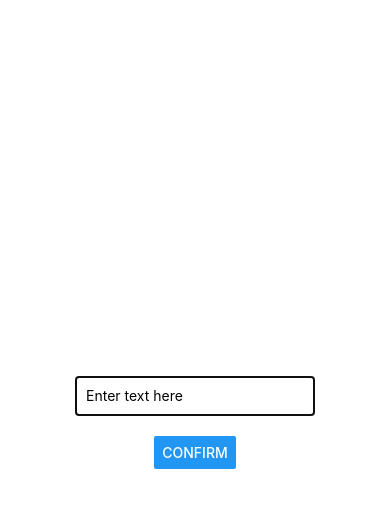
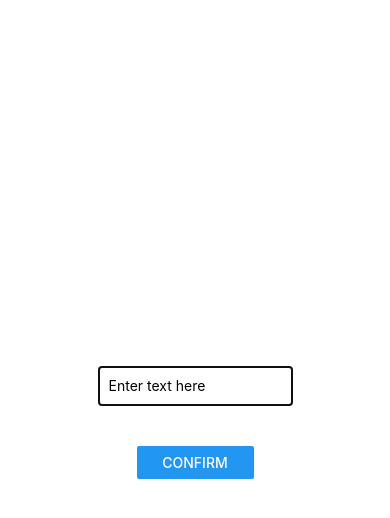
Before and after one commit to edwardzhang415-163/CS5520-Mobile-Application-Project, a React Native app in the folder Trailer/: screen / in a window 390 px wide. Both pictures are taken after a click on the button "ADD A GOAL". Shown: the top 518 px of the page. Built offline with nearby package versions, Linux system fonts and the light colour scheme.

Commit message:
Refactor App.js layout and enhance Header and Input components with styling improvements

```diff
--- a/Trailer/App.js
+++ b/Trailer/App.js
@@ -18,9 +18,11 @@ export default function App() {
   return (
     <View style={styles.container}>
       <Header appName={appName} />
-      <Button title="Add a goal" onPress={() => setModalVisible(true)} />
+      <Text>{confirmedText}</Text>
+      <View style={{idth: '30%', marginTop: 20,}}>
+        <Button title="Add a goal" onPress={() => setModalVisible(true)} />
+      </View>
       <Input onChangeText={setInputText} autoFocus={true} onConfirm={handleInputData} visible={modalVisible} />
-      <Text>{confirmedText}</Text>
       <Text>Welcome to {appName}</Text>
       <StatusBar style="auto" />
     </View>
--- a/Trailer/components/Header.js
+++ b/Trailer/components/Header.js
@@ -1,12 +1,21 @@
 import React from 'react';
+import { StyleSheet } from 'react-native';
 import { View, Text } from 'react-native';
 
 const Header = (props) => {
   return (
     <View>
-      <Text>{props.appName}</Text>
+      <Text style={style.textStyle}>{props.appName}</Text>
     </View>
   );
 };
 
 export default Header;
+
+const style = StyleSheet.create({
+  textStyle: {
+    borderColor: 'purple',
+    borderWidth: 2,
+    padding: 10,
+  }
+})
--- a/Trailer/components/Input.js
+++ b/Trailer/components/Input.js
@@ -47,7 +47,9 @@ const Input = ({ onChangeText, autoFocus, onConfirm, visible }) => {
         />
         {showCounter && <Text>Character count: {text.length}</Text>}
         {message && <Text>{message}</Text>}
-        <Button title="Confirm" onPress={handleConfirm} />
+        <View style={styles.buttonContainer}>
+          <Button title="Confirm" onPress={handleConfirm} />
+        </View>
       </View>
     </Modal>
   );
@@ -62,10 +64,15 @@ const styles = StyleSheet.create({
   },
   input: {
     height: 40,
-    borderColor: 'gray',
+    borderColor: 'purple',
     borderWidth: 1,
     marginBottom: 20,
     paddingHorizontal: 10,
+    width: '50%',
+  },
+  buttonContainer: {
+    width: '30%',
+    marginTop: 20,
   },
 });
 
```
